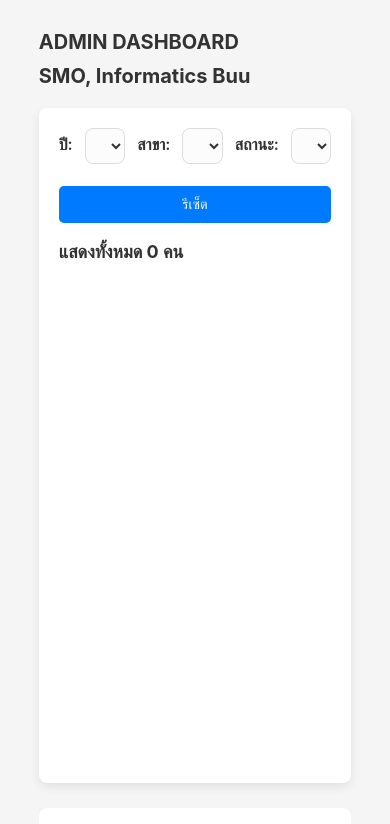
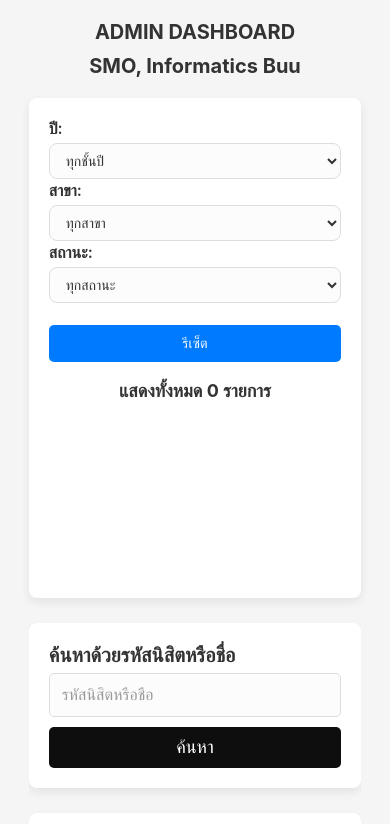
Before and after one commit to FTGFLabs/shirtAdminDashboard, a website: page src/index.html in a window 390 px wide. Shown: the top 824 px of the page. Drawn offline with Linux system fonts and the light colour scheme.

Commit message:
fix: resposive

```diff
--- a/src/Code.js
+++ b/src/Code.js
@@ -6,7 +6,8 @@
 function doGet() {
   return HtmlService.createHtmlOutputFromFile('index')
     .setTitle('Google Sheet Data Reader')
-    .setXFrameOptionsMode(HtmlService.XFrameOptionsMode.ALLOWALL);
+    .setXFrameOptionsMode(HtmlService.XFrameOptionsMode.ALLOWALL)
+    .addMetaTag('viewport', 'width=device-width, initial-scale=1');
 }
 
 // Get all student data from the sheet
--- a/src/index.html
+++ b/src/index.html
@@ -3,6 +3,7 @@
 <head>
   <base target="_top">
   <title>Simple Sheet Data</title>
+  <meta name="viewport" content="width=device-width, initial-scale=1.0">
 <style>
         :root {
             --main-bg-color: #f5f5f5; /* Light gray background for the body */
@@ -90,7 +91,7 @@
             gap: 25px; /* Space between the left container and the new card group */
             width: 100%; /* Ensure warp-container spans full width */
             flex-wrap: wrap; /* Allow wrapping on smaller screens */
-            height: 80vh;
+            height: 90vh;
         }
 
 
@@ -281,7 +282,7 @@
           display: flex;
           flex-direction: column;
           align-items: stretch;
-          height: 80vh;
+          height: 90vh;
           gap: 10px;
         }
 
@@ -394,7 +395,6 @@
         @media (max-width: 780px) {
             .container {
                 width: 100%;
-                padding: 10px;
             }
             .warp-container {
                 flex-direction: column;
@@ -404,13 +404,14 @@
                 width: 100%;
                 flex: none;
                 overflow-y: auto;
+                height: 500px;
             }
             .info-card {
                 height: auto;
             }
             .nav {
                 flex-direction: column;
-                align-items: flex-start;
+                align-items: center;
                 gap: 10px;
             }
             .nav h1 {
@@ -421,6 +422,15 @@
             }
             .submit-btn {
                 width: 100%;
+            }
+            .filter-section{
+              display: flex;
+              flex-direction: column;
+              align-items: flex-start;
+              gap: 1px;
+            }
+            .student-count{
+              text-align: center;
             }
 
         }
@@ -469,7 +479,7 @@
 
         <button class="reset-btn" onclick="resetFilters()">รีเซ็ต</button>
         <div class="student-count" id="studentCount">
-          แสดงทั้งหมด 0 คน
+          แสดงทั้งหมด 0 รายการ
         </div>
         <div class="show-list">
           <div id="leftContainer"></div>
@@ -769,7 +779,7 @@
         leftContainer.appendChild(studentItem);
       });
 
-        document.getElementById("studentCount").textContent = `แสดงทั้งหมด ${sortedData.length} คน`;
+        document.getElementById("studentCount").textContent = `แสดงทั้งหมด ${sortedData.length} รายการ`;
     }
 
     //filter function
```
